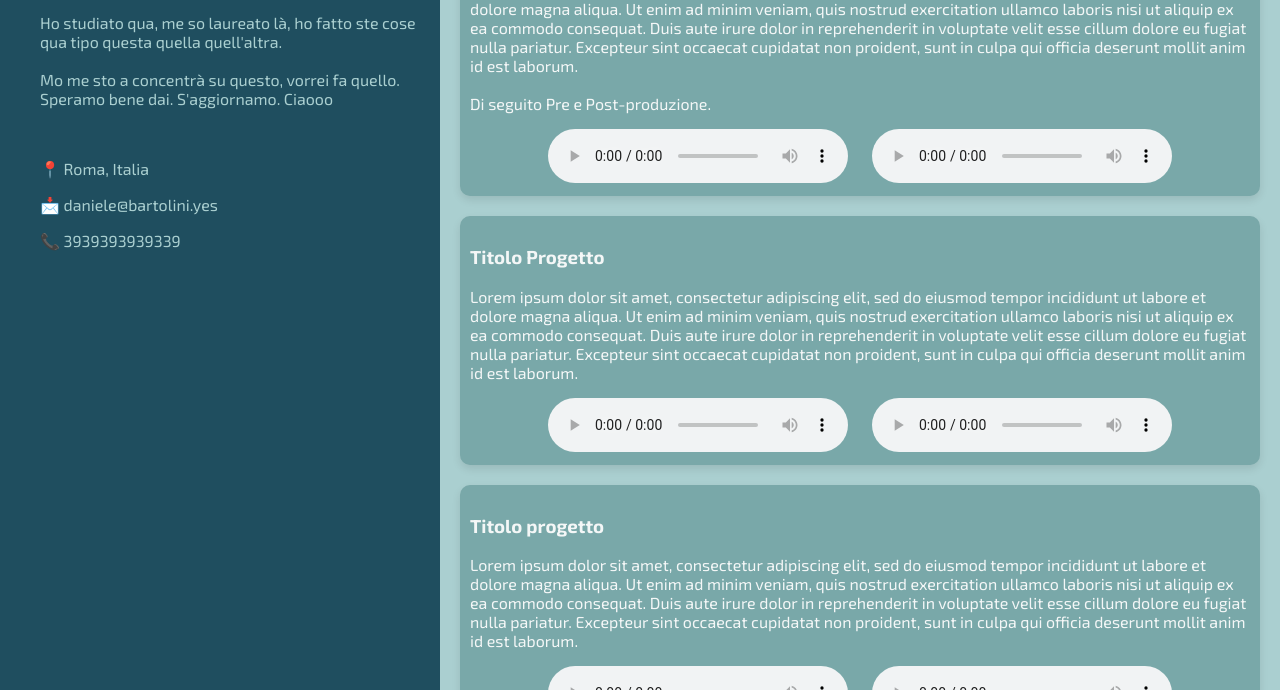
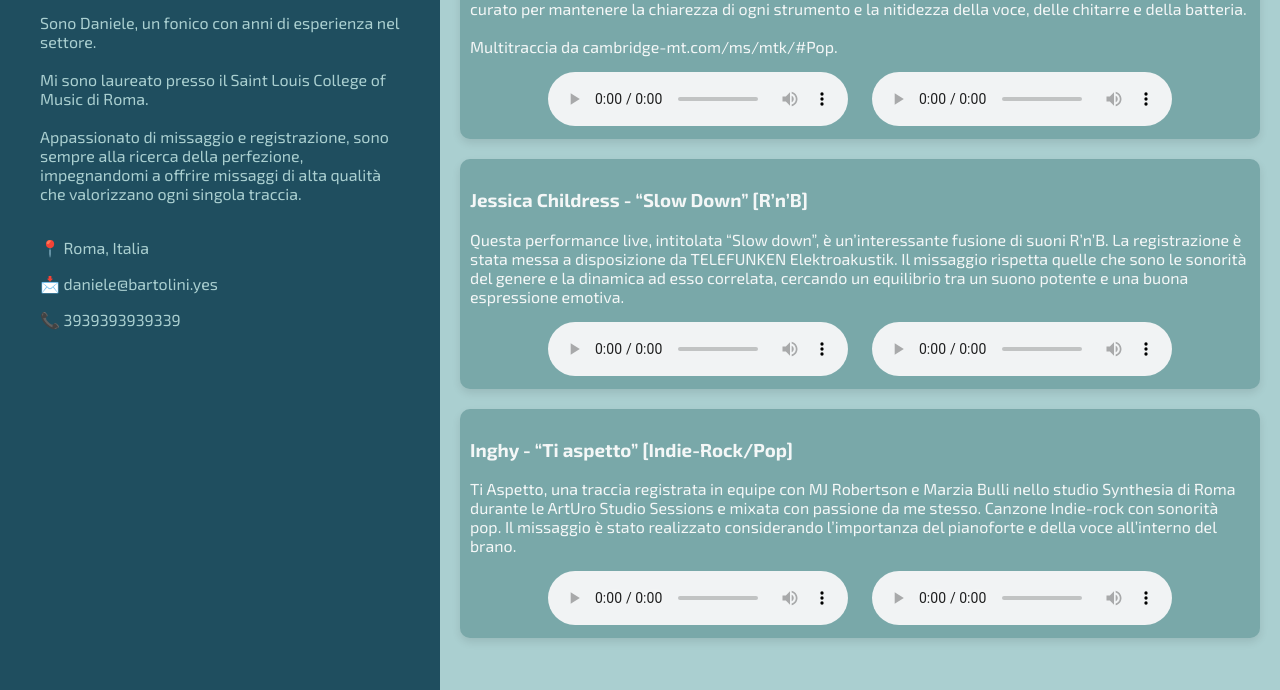
Before and after one commit to DanieleBartolini/DanieleBartolini.github.io, a plain HTML site: page index.html in a window 1280 px wide. Shown: the part 110-800 px from the top of the page. Drawn offline with Linux system fonts and the light colour scheme; a web font is replaced by a local one.

Commit message:
testi aggiornati

```diff
--- a/index.html
+++ b/index.html
@@ -31,10 +31,10 @@
             <h1 style="margin:0">Daniele Bartolini</h1>
             <h2 style="margin:0; font-weight: 200;">Sound Engineer</h2>
             <p>
-                Ho studiato qua, me so laureato là, ho fatto ste cose qua tipo questa quella quell'altra. <br><br>
-                Mo me sto a concentrà su questo, vorrei fa quello. Speramo bene dai. S'aggiornamo. Ciaooo
+                Sono Daniele, un fonico con anni di esperienza nel settore.<br><br>
+                Mi sono laureato presso il Saint Louis College of Music di Roma. <br><br>
+                Appassionato di missaggio e registrazione, sono sempre alla ricerca della perfezione, impegnandomi a offrire missaggi di alta qualità che valorizzano ogni singola traccia.<br><br>
             </p>
-            <br>
             <p> 📍 Roma, Italia</p>
             <p> 📩 daniele@bartolini.yes</p>
             <p> 📞 3939393939339</p>
@@ -45,8 +45,13 @@
 
             <!-- Progetto 1 -->
             <section id="section1">
-                <h3>Titolo Progetto</h3>
-                <p>Lorem ipsum dolor sit amet, consectetur adipiscing elit, sed do eiusmod tempor incididunt ut labore et dolore magna aliqua. Ut enim ad minim veniam, quis nostrud exercitation ullamco laboris nisi ut aliquip ex ea commodo consequat. Duis aute irure dolor in reprehenderit in voluptate velit esse cillum dolore eu fugiat nulla pariatur. Excepteur sint occaecat cupidatat non proident, sunt in culpa qui officia deserunt mollit anim id est laborum. <br><br> Di seguito Pre e Post-produzione. </p>
+                <h3>Actions! - “One Minute Smile” [Pop]</h3>
+                <p>
+                    Un interessante pezzo Pop/Power-pop, caratterizzato dalla sua potenza ed esplosività.
+                    Il missaggio è stato curato per mantenere la chiarezza di ogni strumento e la nitidezza della voce, delle chitarre e della batteria.
+                    <br><br>
+                    Multitraccia da cambridge-mt.com/ms/mtk/#Pop.
+                </p>
                 <div class="audio-container">
                     <audio controls>
                         <source src="audio/Prima.mp3" type="audio/mpeg">
@@ -59,8 +64,8 @@
 
             <!-- Progetto 2 -->
             <section id="section1">
-                <h3>Titolo Progetto</h3>
-                <p>Lorem ipsum dolor sit amet, consectetur adipiscing elit, sed do eiusmod tempor incididunt ut labore et dolore magna aliqua. Ut enim ad minim veniam, quis nostrud exercitation ullamco laboris nisi ut aliquip ex ea commodo consequat. Duis aute irure dolor in reprehenderit in voluptate velit esse cillum dolore eu fugiat nulla pariatur. Excepteur sint occaecat cupidatat non proident, sunt in culpa qui officia deserunt mollit anim id est laborum.</p>
+                <h3>Jessica Childress - “Slow Down” [R’n’B]</h3>
+                <p>Questa performance live, intitolata “Slow down”, è un’interessante fusione di suoni R’n’B. La registrazione è stata messa a disposizione da TELEFUNKEN Elektroakustik. Il missaggio rispetta quelle che sono le sonorità del genere e la dinamica ad esso correlata, cercando un equilibrio tra un suono potente e una buona espressione emotiva.</p>
                 <div class="audio-container">
                     <audio controls>
                         <source src="audio/Slow down bounce 1 Rough mix.mp3" type="audio/mpeg">
@@ -73,8 +78,8 @@
 
             <!-- Progetto 3 -->
             <section id="section1">
-                <h3>Titolo progetto</h3>
-                <p>Lorem ipsum dolor sit amet, consectetur adipiscing elit, sed do eiusmod tempor incididunt ut labore et dolore magna aliqua. Ut enim ad minim veniam, quis nostrud exercitation ullamco laboris nisi ut aliquip ex ea commodo consequat. Duis aute irure dolor in reprehenderit in voluptate velit esse cillum dolore eu fugiat nulla pariatur. Excepteur sint occaecat cupidatat non proident, sunt in culpa qui officia deserunt mollit anim id est laborum.</p>
+                <h3>Inghy - “Ti aspetto” [Indie-Rock/Pop]</h3>
+                <p>Ti Aspetto, una traccia registrata in equipe con MJ Robertson e Marzia Bulli nello studio Synthesia di Roma durante le ArtUro Studio Sessions e mixata con passione da me stesso. Canzone Indie-rock con sonorità pop. Il missaggio è stato realizzato considerando l’importanza del pianoforte e della voce all’interno del brano.</p>
                 <div class="audio-container">
                     <audio controls>
                         <source src="audio/Ti aspetto Bounce 5 Rough.mp3" type="audio/mpeg">
--- a/style/style.css
+++ b/style/style.css
@@ -15,13 +15,14 @@ body {
 }
 
 #left-side {
-    width: 400px;
+    width: 360px;
     background-color: #1f4e5f;
     height: 100vh;
     overflow: hidden;
     position: fixed;
     padding-left: 40px;
     padding-top: 40px;
+    padding-right: 40px;
 }
 
 #right-side {
```
